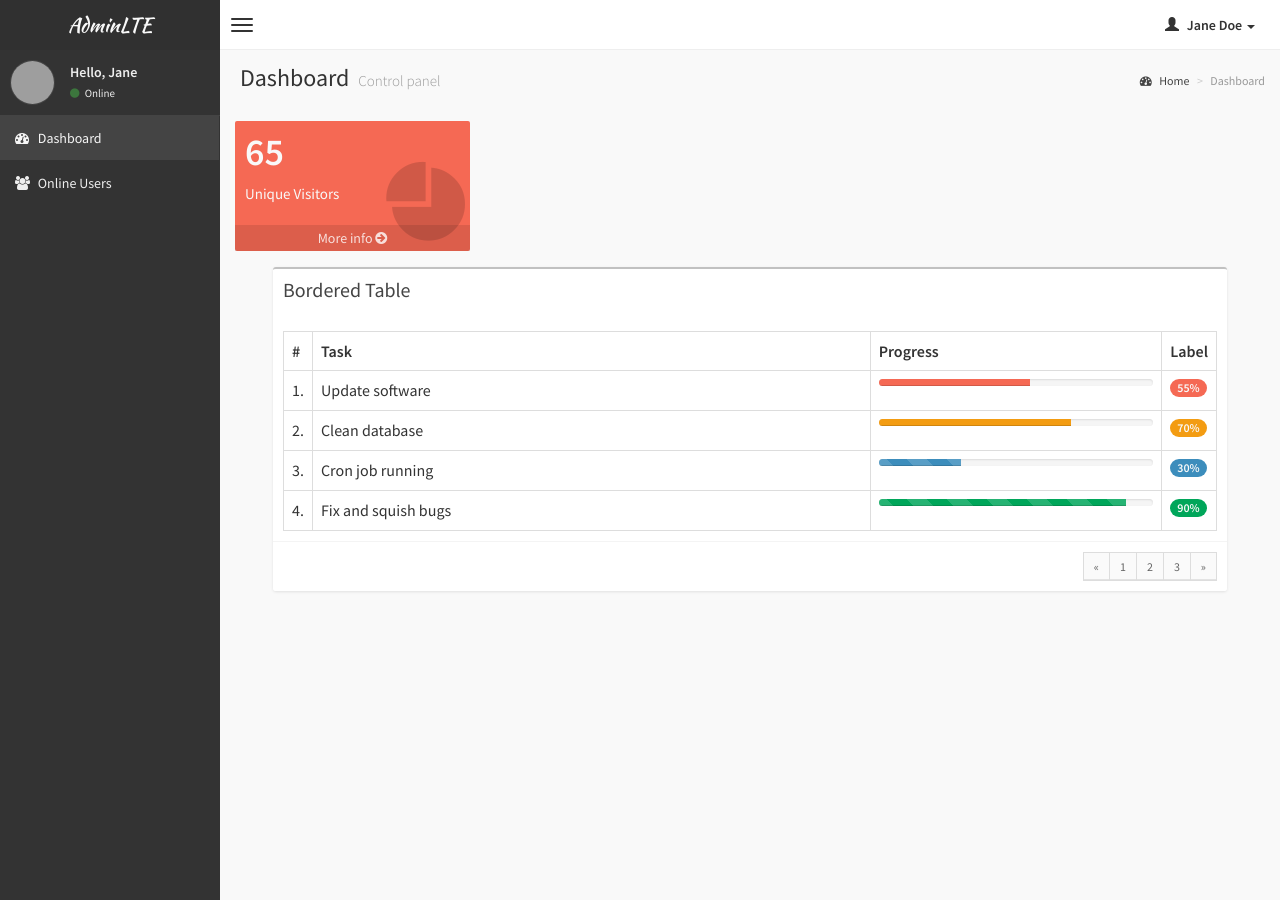
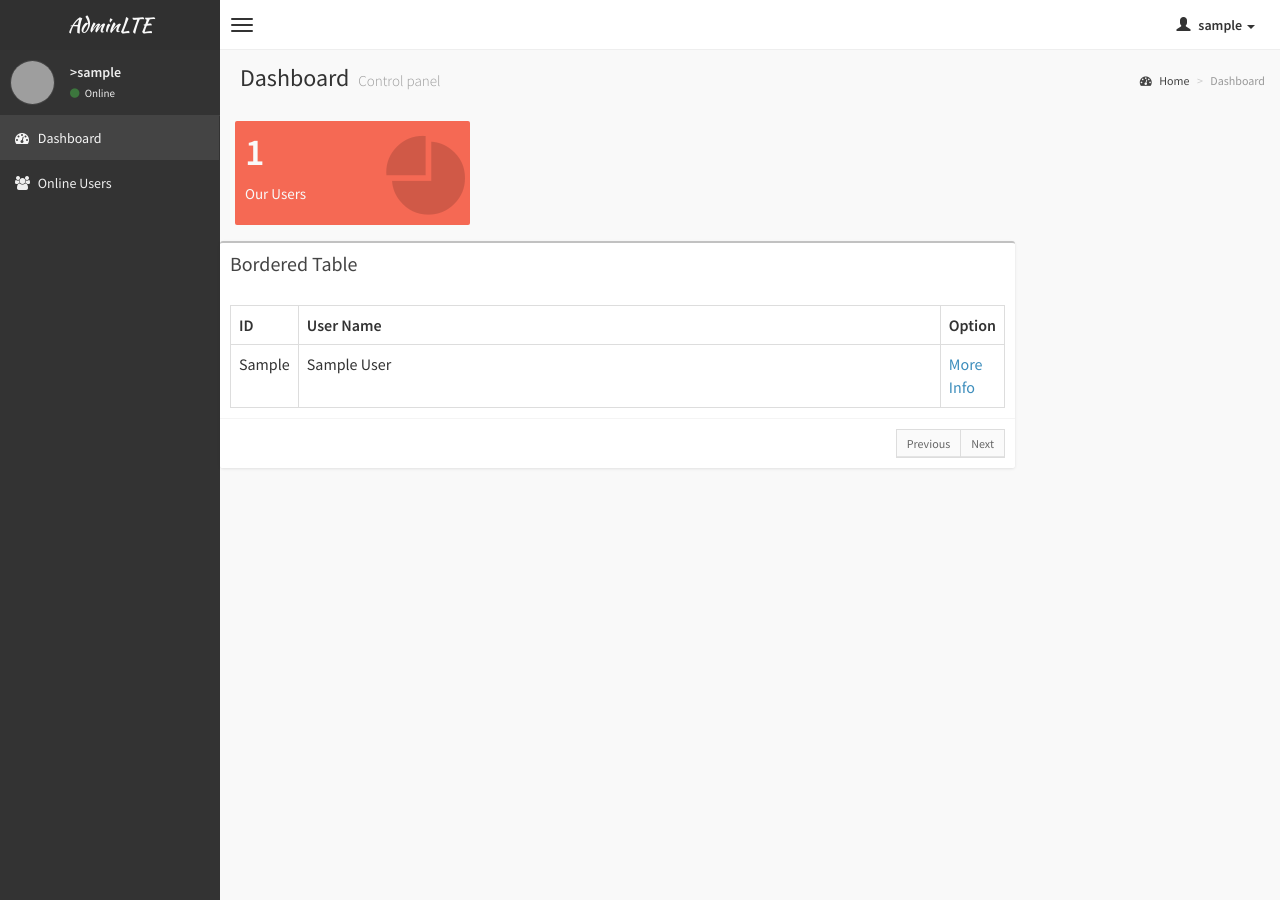
Before and after one commit to ZiadMabdelhamed/TinyHR, a PHP site: page / in a window 1280 px wide. Run offline with PHP 8.4, Linux system fonts and the light colour scheme; the visitor is signed in with stand-in values (Sample User, id 1); tables that the repository leaves empty or names only in its code hold one stand-in row (values such as "Sample post"); some libraries are stand-ins or nearby versions; some web fonts are replaced; grey boxes are pictures that could not be loaded.

Commit message:
Add files via upload

```diff
--- a/Model/Database.php
+++ b/Model/Database.php
@@ -441,6 +441,41 @@
 
     }
 
+    public function get_data($fields = array(), $start = 0) {
+         $this->db_handler = new mysqli(__HOST__, __USER__, __PASS__, __DB__);
+         $sql = "Select * From $this->table_name LIMIT $start ,5";
+        $dataFromDB = MYSQLI_QUERY($this->db_handler, $sql);
+        $arr_result = array();
+        while($row = MYSQLI_FETCH_ARRAY($dataFromDB)){
+            $arr_result[] = ARRAY_CHANGE_KEY_CASE($row);
+        }
+        return $arr_result;
 
+    }
+ public function get_record_by_id($id,$primary_key){
+         $this->db_handler = new mysqli(__HOST__, __USER__, __PASS__, __DB__);
+        $sql = "Select *  From $this->table_name WHERE $primary_key = $id";
+        $dataFromDB = MYSQLI_QUERY($this->db_handler, $sql);
+        $arr_result = array();
+        while($row = MYSQLI_FETCH_ARRAY($dataFromDB)){
+            $arr_result[] = ARRAY_CHANGE_KEY_CASE($row);
+        }
+        return $arr_result;
+    }
 
+    public function countUsers() {
+        $this->db_handler = new mysqli(__HOST__, __USER__, __PASS__, __DB__);
+
+        $sql="SELECT *  FROM $this->table_name";
+        $dataFromDB=  MYSQLI_QUERY($this->db_handler,$sql);
+        $rowcount=mysqli_num_rows($dataFromDB);
+         mysqli_free_result($dataFromDB);
+         return $rowcount;
+  }
+//        while($row = mysqli_fetch_array($dataFromDB,MYSQLI_NUM)){
+//            $arr_result[] = ARRAY_CHANGE_KEY_CASE($row);
+//
+//        }
+//        return $arr_result;
+//    }
 }
--- a/Views/admin/users.php
+++ b/Views/admin/users.php
@@ -11,6 +11,38 @@
 
 </head>
 <body class="skin-black">
+    <?php
+    $db = new Database("items");
+    $index=0;
+
+
+if (isset($_GET["Next"])){
+    if($_GET["Next"] == 0){
+        $index = 5;
+        $fields = $db->get_data(5, $index);
+    }else if ($_GET["Next"]>=$db->countUsers()){
+    $index=0;
+    $fields=$db->get_data(0,$index);
+    }
+    else{
+        $index = $_GET["Next"] + 5;
+        $fields = $db->get_data(5, $index);
+    }
+}
+else if (isset($_GET["Previous"])){
+    if(($_GET["Previous"]-5) < 0){
+        $index = 0;
+        $fields = $db->get_data(5, $index);
+    }else{
+        $index = $_GET["Previous"] - 5;
+        $fields = $db->get_data(5, $index);
+    }
+}
+else{
+    $fields = $db->get_data();
+}
+
+    ?>
 <!-- header logo: style can be found in header.less -->
 <header class="header">
     <a href="index.html" class="logo">
@@ -34,15 +66,14 @@
                 <li class="dropdown user user-menu">
                     <a href="#" class="dropdown-toggle" data-toggle="dropdown">
                         <i class="glyphicon glyphicon-user"></i>
-                        <span>Jane Doe <i class="caret"></i></span>
+                        <span><?php echo $_SESSION["user_id"]; ?> <i class="caret"></i></span>
                     </a>
                     <ul class="dropdown-menu">
                         <!-- User image -->
                         <li class="user-header bg-light-blue">
                             <img src="./Uploads/Images/<?php if(isset($_SESSION["user_id"])) echo $_SESSION["user_id"]?>.jpg" class="img-circle" alt="User Image" />
                             <p>
-                                Jane Doe - Web Developer
-                                <small>Member since Nov. 2012</small>
+                                <?php echo $_SESSION["user_id"]; ?>
                             </p>
                         </li>
                         <!-- Menu Body -->
@@ -74,7 +105,9 @@
                     <img src="./Uploads/Images/<?php if(isset($_SESSION["user_id"])) echo $_SESSION["user_id"]?>.jpg" class="img-circle" alt="User Image" />
                 </div>
                 <div class="pull-left info">
-                    <p>Hello, Jane</p>
+                    <p>><?php
+                    echo $_SESSION["user_id"];
+                    ?></p>
 
                     <a href="#"><i class="fa fa-circle text-success"></i> Online</a>
                 </div>
@@ -124,18 +157,16 @@
                     <div class="small-box bg-red">
                         <div class="inner">
                             <h3>
-                                65
+                                <?php
+                               echo $db->countUsers(); ?>
                             </h3>
                             <p>
-                                Unique Visitors
+                                 Our Users
                             </p>
                         </div>
                         <div class="icon">
                             <i class="ion ion-pie-graph"></i>
-                        </div>
-                        <a href="#" class="small-box-footer">
-                            More info <i class="fa fa-arrow-circle-right"></i>
-                        </a>
+                        </div><!--
                     </div>
                 </div><!-- ./col -->
             </div><!-- /.row -->
@@ -153,67 +184,32 @@
 
 
 
-                <div class="box" style="width: 90%;margin: 0 auto;">
+                <div class="box" style="width: 300%; margin: 0 auto;">
                     <div class="box-header">
                         <h3 class="box-title">Bordered Table</h3>
                     </div><!-- /.box-header -->
                     <div class="box-body">
                         <table class="table table-bordered">
                             <tbody><tr>
-                                <th style="width: 10px">#</th>
-                                <th>Task</th>
-                                <th>Progress</th>
-                                <th style="width: 40px">Label</th>
+                                <th style="width: 10px">ID</th>
+                                <th>User Name</th>
+                                <th style="width: 40px">Option</th>
                             </tr>
-                            <tr>
-                                <td>1.</td>
-                                <td>Update software</td>
-                                <td>
-                                    <div class="progress xs">
-                                        <div class="progress-bar progress-bar-danger" style="width: 55%"></div>
-                                    </div>
-                                </td>
-                                <td><span class="badge bg-red">55%</span></td>
-                            </tr>
-                            <tr>
-                                <td>2.</td>
-                                <td>Clean database</td>
-                                <td>
-                                    <div class="progress xs">
-                                        <div class="progress-bar progress-bar-yellow" style="width: 70%"></div>
-                                    </div>
-                                </td>
-                                <td><span class="badge bg-yellow">70%</span></td>
-                            </tr>
-                            <tr>
-                                <td>3.</td>
-                                <td>Cron job running</td>
-                                <td>
-                                    <div class="progress xs progress-striped active">
-                                        <div class="progress-bar progress-bar-primary" style="width: 30%"></div>
-                                    </div>
-                                </td>
-                                <td><span class="badge bg-light-blue">30%</span></td>
-                            </tr>
-                            <tr>
-                                <td>4.</td>
-                                <td>Fix and squish bugs</td>
-                                <td>
-                                    <div class="progress xs progress-striped active">
-                                        <div class="progress-bar progress-bar-success" style="width: 90%"></div>
-                                    </div>
-                                </td>
-                                <td><span class="badge bg-green">90%</span></td>
-                            </tr>
+                            <?php
+                                foreach ($fields as $value){
+                                    echo "<tr><td>" .$value[0] . "</td>";
+                                    echo "<td>" .$value[1] . "</td>";
+                                    echo "<td><a href=" . $_SERVER['PHP_SELF']."?id=" .$value['id']. ">More Info</a></td>";
+                                }
+                                echo "<tr>";
+                            ?>
                             </tbody></table>
                     </div><!-- /.box-body -->
-                    <div class="box-footer clearfix">
+
+                   <div class="box-footer clearfix">
                         <ul class="pagination pagination-sm no-margin pull-right">
-                            <li><a href="#">«</a></li>
-                            <li><a href="#">1</a></li>
-                            <li><a href="#">2</a></li>
-                            <li><a href="#">3</a></li>
-                            <li><a href="#">»</a></li>
+                       <?php   echo " <li><a href=" . $_SERVER['PHP_SELF']."?Previous=".$index.">Previous</a></li>";
+                            echo "<li><a href=" . $_SERVER['PHP_SELF']."?Next=".$index.">Next</a></li>"; ?>
                         </ul>
                     </div>
                 </div><!-- /.box -->
--- a/index.php
+++ b/index.php
@@ -13,6 +13,7 @@
  * and open the template in the editor.
  */
 require_once("autoload.php");
+require_once ("config.php");
 define("_ALLOW_ACCESS", 1);
 if(!isset($_SESSION))
 {
@@ -25,6 +26,9 @@
 $user->Start_db();
 
 $db = new Database();
+
+$fields=array();
+ $formArrays = $db->get_data($fields);
 
 $signup_status = [];
 $login_status = [];
@@ -99,8 +103,20 @@
 
 
 }
+
 //********************************************//
-
+if(isset($_GET["id"]) && is_numeric($_GET["id"])){
+    require_once ("Views/admin/user.php");
+}
+elseif (isset($_GET["Next"]) && is_numeric($_GET["Next"])){
+    require_once ("Views/admin/users.php");
+}
+elseif (isset($_GET["Previous"]) && is_numeric($_GET["Previous"])){
+    require_once ("Views/admin/users.php");
+}
+//else {
+//    require_once ("Views/admin/users.php");
+//}
 
 
 ?>
```
Also changed, not shown: Views/admin/user.php (+189 -0 lines), nbproject/private/private.xml (added, +7 -0 lines), nbproject/project.xml (added, +9 -0 lines), 2 other files.
